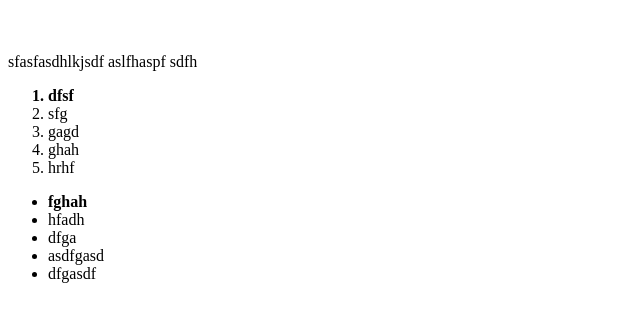
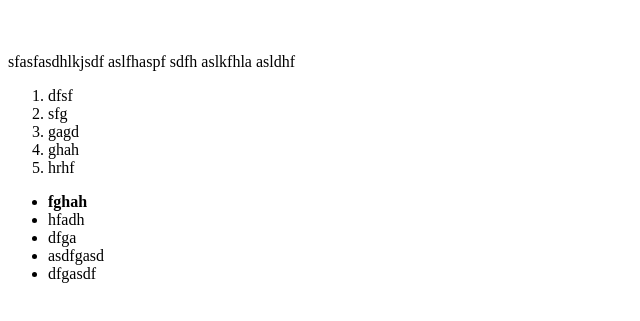
Before and after one commit to acciojob/favorite-holiday-RitikRunner, a website: page main.html in a window 1280 px wide. Shown: the part 61-382 px from the top of the page, without its empty margins (0-640 px from the left). Drawn offline with Linux system fonts and the light colour scheme.

Commit message:
created a submission

```diff
--- a/main.html
+++ b/main.html
@@ -10,9 +10,9 @@
 	<!-- the entire body must be written by student -->
 	<h1>dodn</h1>
 	<br>
-	<p>sfasfasdhlkjsdf aslfhaspf  sdfh</p>
+	<p>sfasfasdhlkjsdf aslfhaspf sdfh aslkfhla asldhf</p>
 	<ol>
-		<li style="font-weight: bold">dfsf</li>
+		<li style="font-weight: italic">dfsf</li>
 		<li>sfg</li>
 		<li>gagd</li>
 		<li>ghah</li>
```
